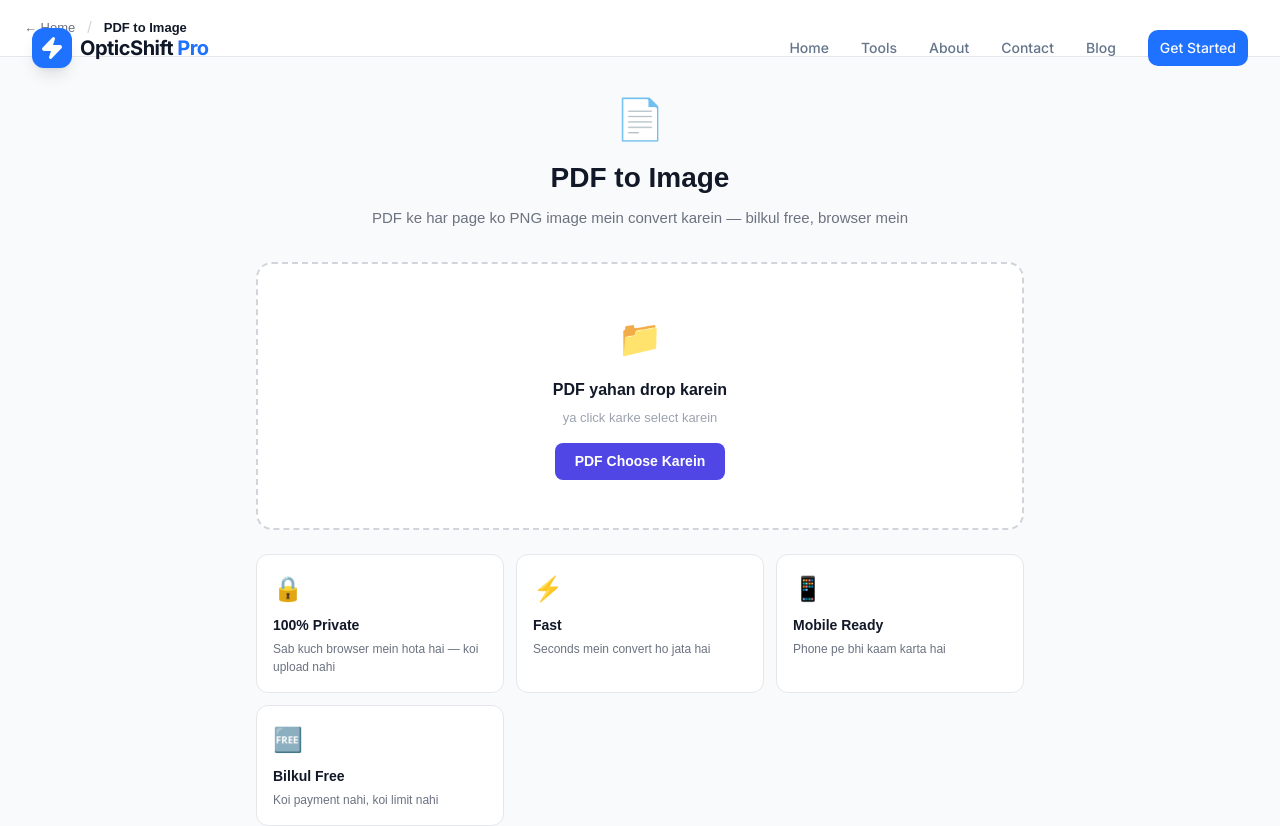
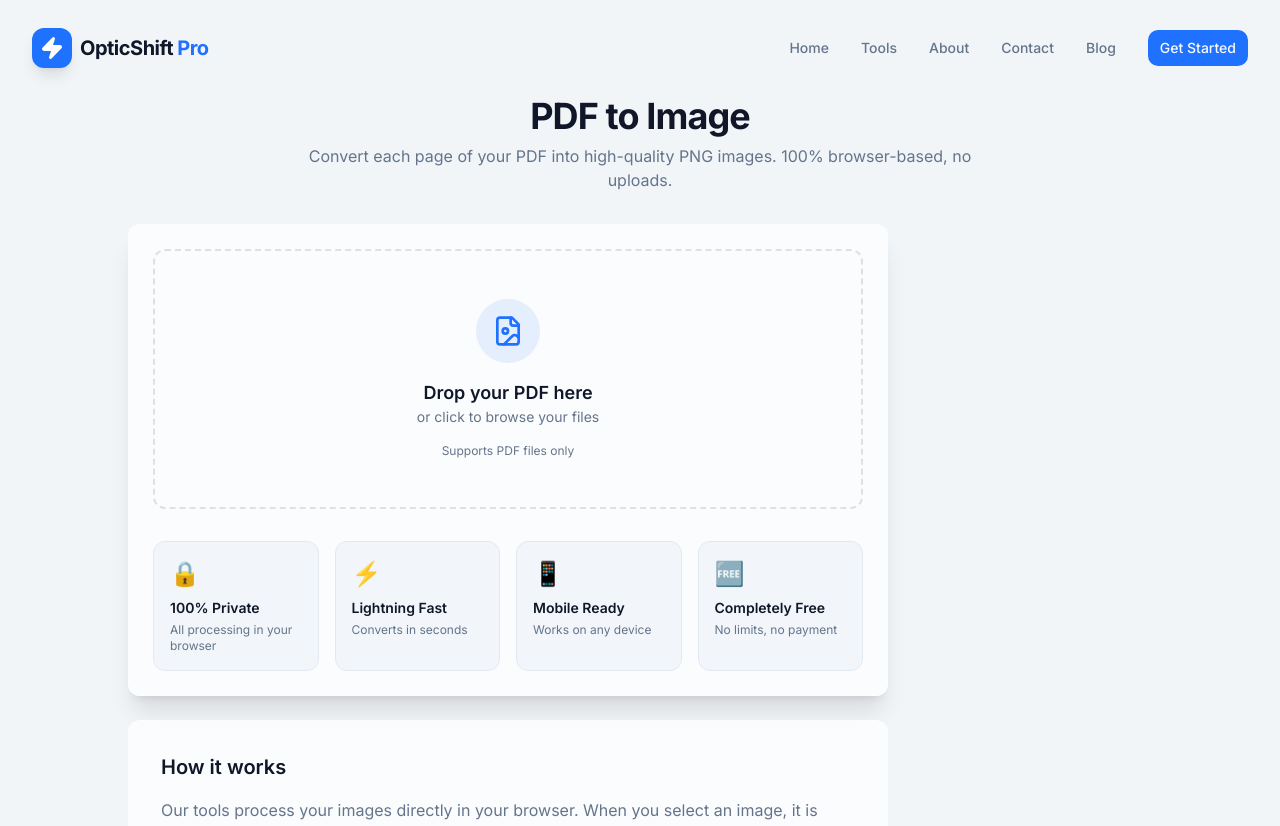
Before and after one commit to surajkumar122024-star/ok01, a Next.js app: page /tools/pdf-to-image in a window 1280 px wide. Shown: the top 826 px of the page. Built offline with nearby package versions, Linux system fonts and the light colour scheme.

Commit message:
Update error messages and improve layout

```diff
--- a/src/app/tools/pdf-to-image/page.tsx
+++ b/src/app/tools/pdf-to-image/page.tsx
@@ -1,7 +1,10 @@
 "use client";
 
 import { useState, useRef } from "react";
-import { FileImage } from "lucide-react";
+import { ImageToolLayout } from "@/components/ImageToolLayout";
+import { Button } from "@/components/ui/button";
+import { Download, Loader2, RefreshCw, FileImage } from "lucide-react";
+
 export default function PdfToImagePage() {
   const [images, setImages] = useState<string[]>([]);
   const [loading, setLoading] = useState(false);
@@ -12,24 +15,20 @@ export default function PdfToImagePage() {
 
   async function handleFile(file: File) {
     if (!file || file.type !== "application/pdf") {
-      setError("Sirf PDF file upload karein.");
+      setError("Please upload a valid PDF file.");
       return;
     }
     setError("");
     setImages([]);
     setFileName(file.name);
     setLoading(true);
-
     try {
       const pdfjsLib = await import("pdfjs-dist");
       pdfjsLib.GlobalWorkerOptions.workerSrc = `https://cdnjs.cloudflare.com/ajax/libs/pdf.js/4.4.168/pdf.worker.min.mjs`;
-
       const arrayBuffer = await file.arrayBuffer();
       const pdf = await pdfjsLib.getDocument({ data: arrayBuffer }).promise;
-      const totalPages = pdf.numPages;
       const generatedImages: string[] = [];
-
-      for (let i = 1; i <= totalPages; i++) {
+      for (let i = 1; i <= pdf.numPages; i++) {
         const page = await pdf.getPage(i);
         const viewport = page.getViewport({ scale: 2 });
         const canvas = document.createElement("canvas");
@@ -39,10 +38,9 @@ export default function PdfToImagePage() {
         await page.render({ canvasContext: ctx, viewport }).promise;
         generatedImages.push(canvas.toDataURL("image/png"));
       }
-
       setImages(generatedImages);
     } catch (e) {
-      setError("PDF process karne mein error aaya. Dobara try karein.");
+      setError("Failed to process PDF. Please try again.");
       console.error(e);
     } finally {
       setLoading(false);
@@ -68,153 +66,86 @@ export default function PdfToImagePage() {
   }
 
   return (
-    <main style={{ minHeight: "100vh", background: "#f9fafb", fontFamily: "sans-serif" }}>
-      {/* Header */}
-      <div style={{ background: "#fff", borderBottom: "1px solid #e5e7eb", padding: "16px 24px", display: "flex", alignItems: "center", gap: 12 }}>
-        <a href="/" style={{ fontSize: 13, color: "#6b7280", textDecoration: "none" }}>← Home</a>
-        <span style={{ color: "#d1d5db" }}>/</span>
-        <span style={{ fontSize: 13, color: "#111827", fontWeight: 600 }}>PDF to Image</span>
-      </div>
-
-      <div style={{ maxWidth: 800, margin: "0 auto", padding: "2rem 1rem" }}>
-        {/* Title */}
-        <div style={{ textAlign: "center", marginBottom: "2rem" }}>
-          <div style={{ fontSize: 40, marginBottom: 8 }}>📄</div>
-          <h1 style={{ fontSize: 28, fontWeight: 700, color: "#111827", margin: "0 0 8px" }}>PDF to Image</h1>
-          <p style={{ fontSize: 15, color: "#6b7280", margin: 0 }}>
-            PDF ke har page ko PNG image mein convert karein — bilkul free, browser mein
-          </p>
-        </div>
+    <ImageToolLayout
+      title="PDF to Image"
+      description="Convert each page of your PDF into high-quality PNG images. 100% browser-based, no uploads."
+    >
+      <div className="space-y-8">
 
         {/* Upload Area */}
+        {images.length === 0 && !loading && (
           <div
             onClick={() => inputRef.current?.click()}
             onDrop={handleDrop}
             onDragOver={(e) => { e.preventDefault(); setDragOver(true); }}
             onDragLeave={() => setDragOver(false)}
-          style={{
-            border: `2px dashed ${dragOver ? "#4f46e5" : "#d1d5db"}`,
-            borderRadius: 16,
-            padding: "3rem 2rem",
-            textAlign: "center",
-            cursor: "pointer",
-            background: dragOver ? "#f5f3ff" : "#fff",
-            transition: "all 0.2s",
-            marginBottom: "1.5rem",
-          }}
+            className={`border-2 border-dashed rounded-xl p-12 flex flex-col items-center justify-center gap-4 cursor-pointer transition-all duration-300 ${
+              dragOver ? "border-primary bg-primary/5" : "border-muted-foreground/20 hover:border-primary/50 hover:bg-muted/5"
+            }`}
           >
-          <div style={{ fontSize: 36, marginBottom: 12 }}>📁</div>
-          <p style={{ fontSize: 16, fontWeight: 600, color: "#111827", margin: "0 0 6px" }}>
-            PDF yahan drop karein
-          </p>
-          <p style={{ fontSize: 13, color: "#9ca3af", margin: "0 0 16px" }}>ya click karke select karein</p>
-          <div style={{
-            display: "inline-block",
-            padding: "8px 20px",
-            background: "#4f46e5",
-            color: "#fff",
-            borderRadius: 8,
-            fontSize: 14,
-            fontWeight: 600,
-          }}>
-            PDF Choose Karein
-          </div>
             <input
               ref={inputRef}
               type="file"
               accept="application/pdf"
-            style={{ display: "none" }}
+              className="hidden"
               onChange={(e) => e.target.files?.[0] && handleFile(e.target.files[0])}
             />
+            <div className="w-16 h-16 bg-primary/10 rounded-full flex items-center justify-center text-primary">
+              <FileImage size={32} />
             </div>
+            <div className="text-center">
+              <p className="text-lg font-semibold">Drop your PDF here</p>
+              <p className="text-sm text-muted-foreground">or click to browse your files</p>
+            </div>
+            <p className="text-xs text-muted-foreground">Supports PDF files only</p>
+          </div>
+        )}
 
         {/* Error */}
         {error && (
-          <div style={{ background: "#fef2f2", border: "1px solid #fecaca", borderRadius: 10, padding: "12px 16px", color: "#dc2626", fontSize: 14, marginBottom: "1.5rem" }}>
+          <div className="bg-red-50 dark:bg-red-900/10 border border-red-200 dark:border-red-800 rounded-lg p-4 text-red-600 dark:text-red-400 text-sm">
             ⚠️ {error}
           </div>
         )}
 
         {/* Loading */}
         {loading && (
-          <div style={{ textAlign: "center", padding: "3rem", background: "#fff", borderRadius: 16, border: "1px solid #e5e7eb" }}>
-            <div style={{ fontSize: 36, marginBottom: 12 }}>⏳</div>
-            <p style={{ fontSize: 15, color: "#6b7280", margin: 0 }}>
-              <strong>{fileName}</strong> convert ho raha hai...
-            </p>
+          <div className="flex flex-col items-center justify-center py-16 gap-4">
+            <Loader2 className="h-10 w-10 animate-spin text-primary" />
+            <p className="text-muted-foreground text-sm">Converting <strong>{fileName}</strong>...</p>
           </div>
         )}
 
         {/* Results */}
         {images.length > 0 && (
+          <div className="space-y-6 animate-in fade-in slide-in-from-bottom-4 duration-500">
+            <div className="flex items-center justify-between flex-wrap gap-4">
               <div>
-            {/* Stats + Download All */}
-            <div style={{ display: "flex", alignItems: "center", justifyContent: "space-between", marginBottom: "1rem", flexWrap: "wrap", gap: 12 }}>
-              <div>
-                <p style={{ margin: 0, fontWeight: 600, fontSize: 15, color: "#111827" }}>
-                  ✅ {images.length} page{images.length > 1 ? "s" : ""} convert ho gaye
-                </p>
-                <p style={{ margin: 0, fontSize: 13, color: "#6b7280" }}>{fileName}</p>
+                <p className="font-semibold text-sm">✅ {images.length} page{images.length > 1 ? "s" : ""} converted</p>
+                <p className="text-xs text-muted-foreground">{fileName}</p>
               </div>
-              <div style={{ display: "flex", gap: 8 }}>
-                <button
-                  onClick={downloadAll}
-                  style={{
-                    padding: "8px 18px",
-                    background: "#4f46e5",
-                    color: "#fff",
-                    border: "none",
-                    borderRadius: 8,
-                    fontSize: 14,
-                    fontWeight: 600,
-                    cursor: "pointer",
-                  }}
-                >
-                  ⬇ Sab Download Karein
-                </button>
-                <button
-                  onClick={() => { setImages([]); setFileName(""); }}
-                  style={{
-                    padding: "8px 18px",
-                    background: "#fff",
-                    color: "#6b7280",
-                    border: "1px solid #e5e7eb",
-                    borderRadius: 8,
-                    fontSize: 14,
-                    cursor: "pointer",
-                  }}
-                >
-                  🔄 Reset
-                </button>
+              <div className="flex gap-3">
+                <Button onClick={downloadAll} className="shadow-lg shadow-primary/20">
+                  <Download className="mr-2 h-4 w-4" />
+                  Download All
+                </Button>
+                <Button variant="outline" onClick={() => { setImages([]); setFileName(""); }}>
+                  <RefreshCw className="mr-2 h-4 w-4" />
+                  Reset
+                </Button>
               </div>
             </div>
 
-            {/* Image Grid */}
-            <div style={{ display: "grid", gridTemplateColumns: "repeat(auto-fill, minmax(220px, 1fr))", gap: 16 }}>
+            <div className="grid grid-cols-1 sm:grid-cols-2 lg:grid-cols-3 gap-4">
               {images.map((img, i) => (
-                <div key={i} style={{ background: "#fff", border: "1px solid #e5e7eb", borderRadius: 12, overflow: "hidden" }}>
-                  <img
-                    src={img}
-                    alt={`Page ${i + 1}`}
-                    style={{ width: "100%", display: "block", borderBottom: "1px solid #e5e7eb" }}
-                  />
-                  <div style={{ padding: "10px 12px", display: "flex", alignItems: "center", justifyContent: "space-between" }}>
-                    <span style={{ fontSize: 13, color: "#6b7280", fontWeight: 500 }}>Page {i + 1}</span>
-                    <button
-                      onClick={() => downloadImage(img, i)}
-                      style={{
-                        padding: "5px 12px",
-                        background: "#f5f3ff",
-                        color: "#4f46e5",
-                        border: "1px solid #e0e7ff",
-                        borderRadius: 6,
-                        fontSize: 12,
-                        fontWeight: 600,
-                        cursor: "pointer",
-                      }}
-                    >
-                      ⬇ Download
-                    </button>
+                <div key={i} className="rounded-xl overflow-hidden border bg-muted/10">
+                  <img src={img} alt={`Page ${i + 1}`} className="w-full block" />
+                  <div className="p-3 flex items-center justify-between border-t">
+                    <span className="text-xs text-muted-foreground font-medium">Page {i + 1}</span>
+                    <Button size="sm" variant="outline" onClick={() => downloadImage(img, i)}>
+                      <Download className="mr-1 h-3 w-3" />
+                      Download
+                    </Button>
                   </div>
                 </div>
               ))}
@@ -224,22 +155,23 @@ export default function PdfToImagePage() {
 
         {/* Info Cards */}
         {images.length === 0 && !loading && (
-          <div style={{ display: "grid", gridTemplateColumns: "repeat(auto-fill, minmax(200px, 1fr))", gap: 12, marginTop: "1.5rem" }}>
+          <div className="grid grid-cols-2 md:grid-cols-4 gap-4 mt-4">
             {[
-              { icon: "🔒", title: "100% Private", desc: "Sab kuch browser mein hota hai — koi upload nahi" },
-              { icon: "⚡", title: "Fast", desc: "Seconds mein convert ho jata hai" },
-              { icon: "📱", title: "Mobile Ready", desc: "Phone pe bhi kaam karta hai" },
-              { icon: "🆓", title: "Bilkul Free", desc: "Koi payment nahi, koi limit nahi" },
+              { icon: "🔒", title: "100% Private", desc: "All processing in your browser" },
+              { icon: "⚡", title: "Lightning Fast", desc: "Converts in seconds" },
+              { icon: "📱", title: "Mobile Ready", desc: "Works on any device" },
+              { icon: "🆓", title: "Completely Free", desc: "No limits, no payment" },
             ].map((f) => (
-              <div key={f.title} style={{ background: "#fff", border: "1px solid #e5e7eb", borderRadius: 12, padding: "16px" }}>
-                <div style={{ fontSize: 24, marginBottom: 8 }}>{f.icon}</div>
-                <p style={{ margin: "0 0 4px", fontWeight: 600, fontSize: 14, color: "#111827" }}>{f.title}</p>
-                <p style={{ margin: 0, fontSize: 12, color: "#6b7280" }}>{f.desc}</p>
+              <div key={f.title} className="bg-muted/30 border rounded-xl p-4">
+                <div className="text-2xl mb-2">{f.icon}</div>
+                <p className="font-semibold text-sm mb-1">{f.title}</p>
+                <p className="text-xs text-muted-foreground">{f.desc}</p>
               </div>
             ))}
           </div>
         )}
+
       </div>
-    </main>
+    </ImageToolLayout>
   );
 }
```
Lines whose indentation alone changed are shown as unchanged.
